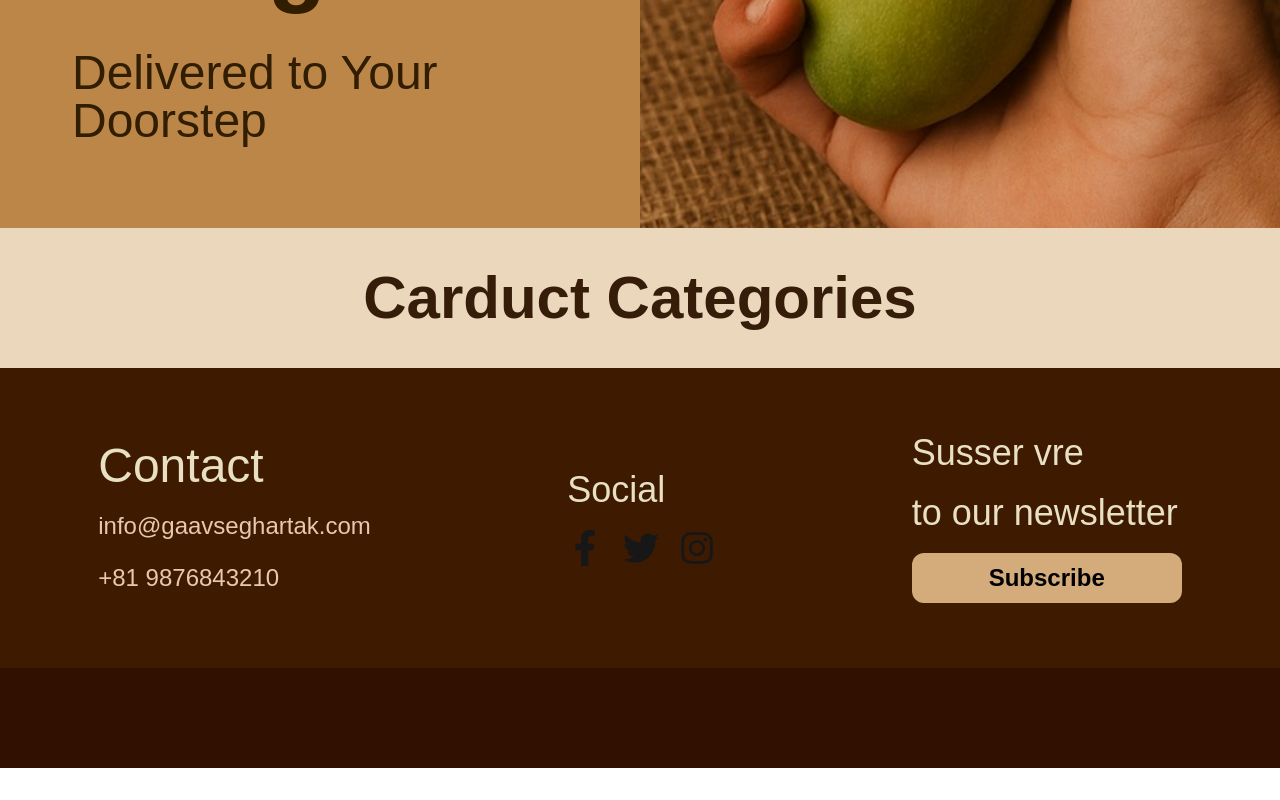
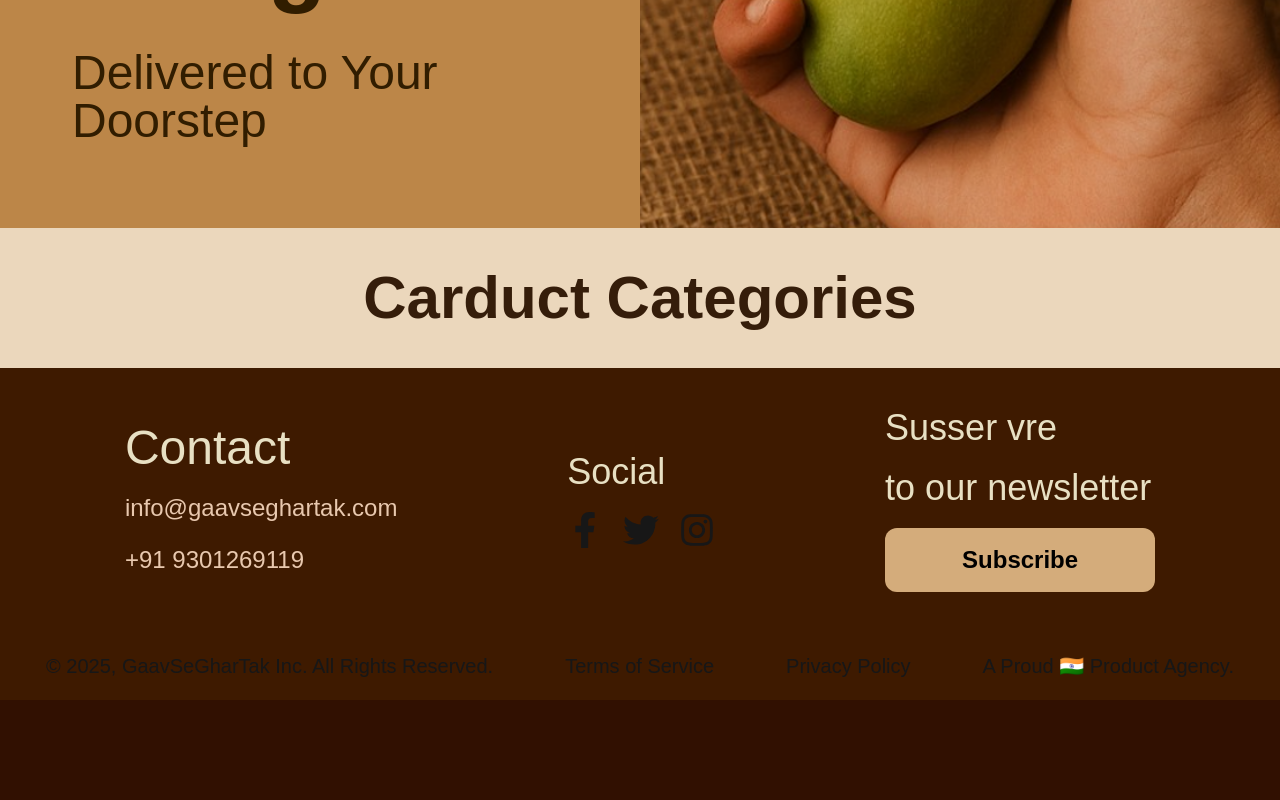
Before and after one commit to BimleshMandavi/gaav-se-ghar-tak, a Next.js app: page / in a window 1280 px wide. Shown: the part 558-1358 px from the top of the page. Before the commit the page ends 1326 px from the top, so only its background shows below. Built offline with nearby package versions, Linux system fonts and the light colour scheme.

Commit message:
second commit

```diff
--- a/src/app/components/Navbar.tsx
+++ b/src/app/components/Navbar.tsx
@@ -1,6 +1,7 @@
 import Image from 'next/image';
 import Link from 'next/link';
 import React from 'react'
+import { GiHamburgerMenu } from "react-icons/gi";
 
 const Navbar = () => {
   return (
@@ -21,7 +22,10 @@ const Navbar = () => {
           <Link href={"/about"}>About Us</Link>
           <Link href={"/contact"}>Contact</Link>
         </div>
-        <div></div>
+
+        <div className=" sm:hidden size-[50px] flex items-center justify-center p-0 m-0">
+          <GiHamburgerMenu  className='h-full w-full'/>
+        </div>
       </ul>
     </div>
   );
--- a/src/app/layouts/Footer.tsx
+++ b/src/app/layouts/Footer.tsx
@@ -6,27 +6,54 @@ import { FaInstagram } from "react-icons/fa";
 const Footer = () => {
   return (
     <div>
-      <div className="bg-[#3e1a00] min-h-[300px] flex justify-around items-center">
+      <div className="bg-[#3e1a00] flex justify-around items-center flex-col md:flex-row p-10">
         <div className="flex justify-evenly gap-5 flex-col">
           <h1 className="md:text-5xl text-[#e8e0c3]">Contact</h1>
-          <p className="text-2xl text-[#e8c8ae]">info@gaavseghartak.com</p>
-          <p className="text-2xl text-[#e8c8ae]">+81 9876843210</p>
+          <p className="md:text-2xl text-[#e8c8ae]">info@gaavseghartak.com</p>
+          <p className="text-2xl text-[#e8c8ae]">+91 9301269119</p>
         </div>
         <div className="flex justify-evenly gap-5 flex-col">
           <h1 className="md:text-4xl text-[#e8e0c3]">Social</h1>
-          <div className='flex gap-5 text-4xl'>
-            <FaFacebookF />
-            <FaTwitter />
+          <div className="flex gap-5 text-4xl">
+            <a
+              href="https://x.com/Gaavseghartak"
+              target="_blank"
+              rel="noopener noreferrer"
+            >
+              <FaFacebookF />
+            </a>
+            <a
+              href="https://x.com/Gaavseghartak"
+              target="_blank"
+              rel="noopener noreferrer"
+            >
+              <FaTwitter />
+            </a>
+
             <FaInstagram />
           </div>
         </div>
         <div className="flex justify-evenly gap-5 flex-col">
           <h1 className="md:text-4xl text-[#e8e0c3]">Susser vre</h1>
           <h1 className="md:text-4xl text-[#e8e0c3]">to our newsletter</h1>
-          <button className="bg-[#d4ac7b] h-[50px] w-[270px] text-black font-bold text-2xl rounded-xl cursor-pointer">
+          <button className="bg-[#d4ac7b]  min-w-[270px] text-black font-bold text-2xl rounded-xl cursor-pointer p-4">
             Subscribe
           </button>
         </div>
+      </div>
+      <div className="flex flex-wrap sm:justify-around items-center bg-[#3e1a00] sm:text-xl p-5 gap-5">
+        <p className="text-sm sm:text-xl ">
+          © 2025, GaavSeGharTak Inc. All Rights Reserved.
+        </p>
+        <a href="#" className="">
+          Terms of Service
+        </a>
+        <a href="#" className="">
+          Privacy Policy
+        </a>
+        <p className="  text-cente text-[14px] sm:text-xl  font-Helvetica font-normal">
+          A Proud <span className="">🇮🇳 Product Agency</span>.
+        </p>
       </div>
       <div className="bg-[#311001] min-h-[100px]"></div>
     </div>
```
